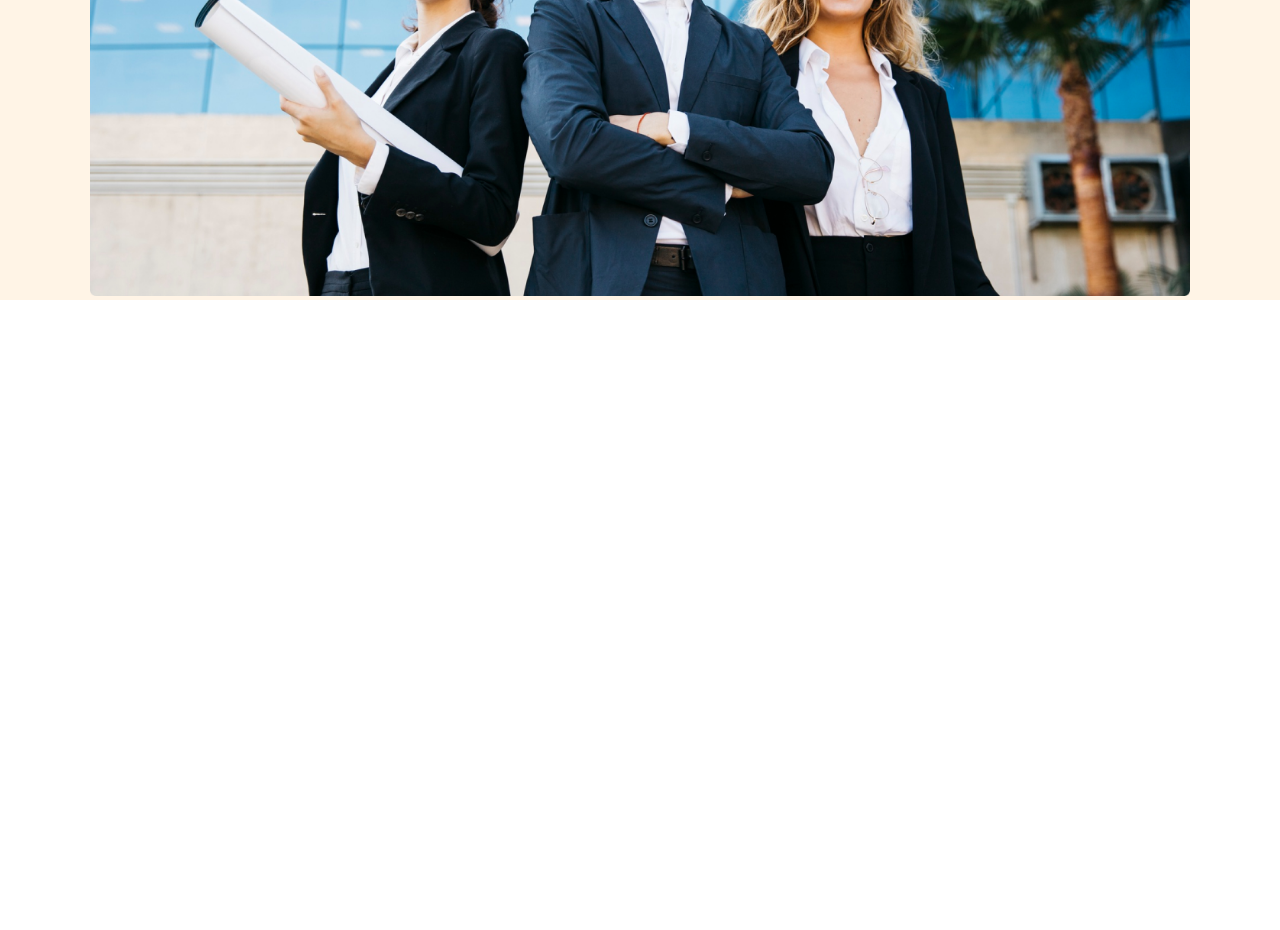
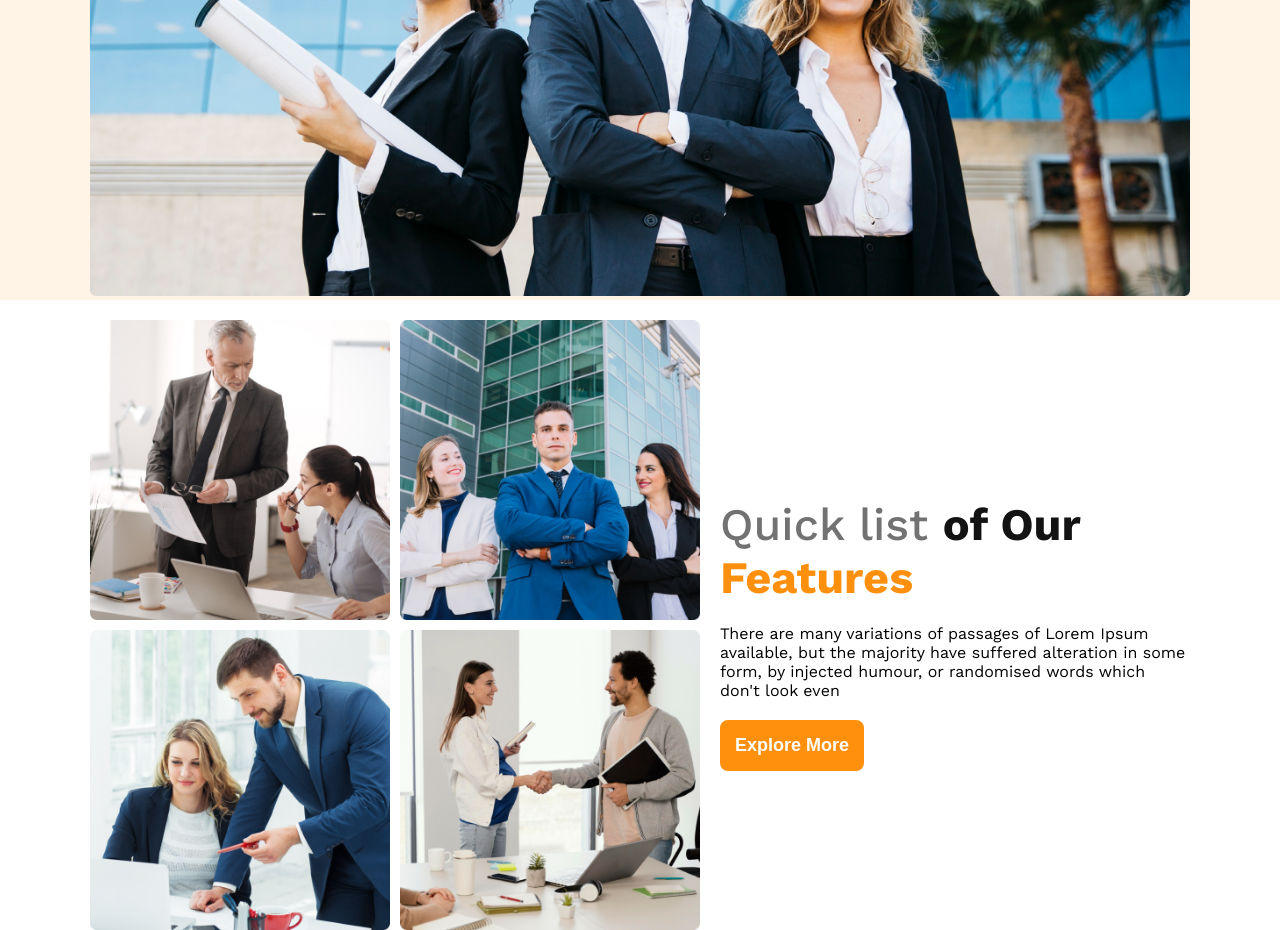
Before and after one commit to md-ali-0/G3-Architects, a plain HTML site: page index.html in a window 1280 px wide. Shown: the part 713-1643 px from the top of the page. Before the commit the page ends 1013 px from the top, so only its background shows below. Drawn offline with nearby package versions, Linux system fonts and the light colour scheme.

Commit message:
Features Section Added

```diff
--- a/assets/css/app.css
+++ b/assets/css/app.css
@@ -1,24 +1,20 @@
+/* Universal CSS */
 *{
     margin: 0;
     padding: 0;
     box-sizing: border-box;
 }
+/* Body CSS Styls */
 body{
     font-family: 'Work Sans', sans-serif;
     background-color: #FFF;
 }
+/* Header CSS Styls */
 header{
     background: rgba(255, 144, 14, 0.10);
     padding-top: 20px;
 }
-.container{
-    width: 100%;
-    padding-right: 20px;
-    padding-left: 20px;
-    margin-right: auto;
-    margin-left: auto;
-}
-.row{
+.header{
     display: flex;
     flex-wrap: wrap;
     justify-content: space-between;
@@ -94,6 +90,18 @@ nav ul li a{
     width: auto;
     margin: 0 auto;
 }
+.container{
+    width: 100%;
+    padding-right: 20px;
+    padding-left: 20px;
+    margin-right: auto;
+    margin-left: auto;
+}
+.row{
+    display: flex;
+    justify-content: space-between;
+    align-items: center;
+}
 .primary-button{
     color: #FFF;
     text-align: center;
@@ -111,12 +119,40 @@ nav ul li a{
 .banner-image{
     width: 100%;
 }
-
+/* Our Features CSS Styls */
+.our-features-images{
+    display: grid;
+    grid-template-columns: repeat(2, 1fr);
+    gap:10px;
+}
+.our-features-images img{
+    width: 300px
+}
+.our-features{
+    margin-inline-start: 20px;
+}
+.our-features-title{
+    color: #727272;
+    font-size: 45px;
+    font-weight: 500;
+}
+.dark-bold-text{
+    color: #131313;
+    font-weight: 700;
+}
+.text-organge{
+    color: #FF900E;
+    font-weight: 700;
+}
 /* Extra Small */
 @media screen and (max-width: 575.98px) {
     .container {
       width: 100%;
       max-width: 100%;
+    }
+    .row {
+        flex-direction: column;
+        justify-content: flex-start;
     }
     .logo a{
         font-size: 32px;
@@ -155,6 +191,12 @@ nav ul li a{
         display: block;
         margin: 0;
     }
+    .our-features-images{
+        grid-template-columns: repeat(1, 1fr);
+    }
+    .our-features-title{
+        font-size: 38px;
+    }
   }
 
   /* Small */
@@ -163,6 +205,10 @@ nav ul li a{
       width: 100%;
       max-width: 540px;
     }
+    .row {
+        flex-direction: column;
+        justify-content: flex-start;
+    }
   }
 
   /* Medium */
@@ -170,6 +216,10 @@ nav ul li a{
     .container {
       width: 100%;
       max-width: 720px;
+    }
+    .row {
+        flex-direction: column;
+        justify-content: flex-start;
     }
   }
 
--- a/index.html
+++ b/index.html
@@ -13,7 +13,7 @@
     <!-- HEADER -->
     <header>
         <div class="container">
-            <div class="row">
+            <div class="header">
                 <!-- LOGO -->
                 <div class="logo">
                     <a href="/">G3 Architects</a>
@@ -41,7 +41,21 @@
     </header>
     <!-- MAIN APP -->
     <main>
-
+        <section class="container">
+            <div class="row mt-20">
+                <div class="our-features-images">
+                    <img src="assets/images/team1.png" alt="Team1">
+                    <img src="assets/images/team2.png" alt="Team2">
+                    <img src="assets/images/team3.png" alt="Team3">
+                    <img src="assets/images/team4.png" alt="Team4">
+                </div>
+                <div class="our-features">
+                    <h3 class="our-features-title mt-20">Quick list <span class="dark-bold-text">of Our</span> <span class="text-organge">Features</span></h3>
+                    <p class="our-features-description mt-20">There are many variations of passages of Lorem Ipsum available, but the majority have suffered alteration in some form, by injected humour, or randomised words which don't look even</p>
+                    <button class="primary-button mt-20">Explore More</button>
+                </div>
+            </div>
+        </section>
     </main>
     <!-- FOOTER -->
     <footer>
```
